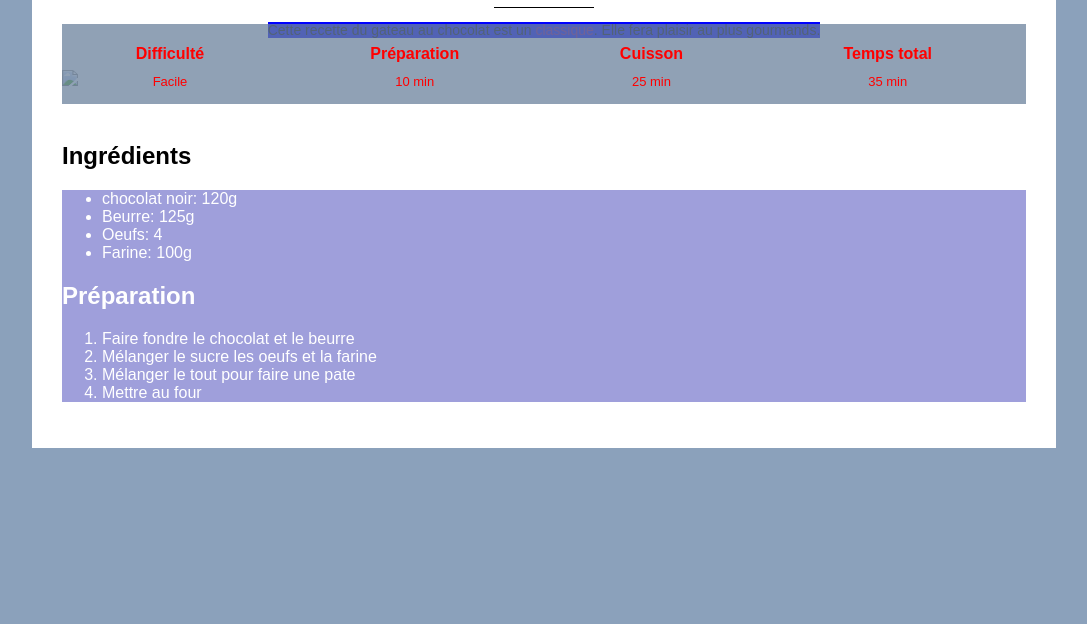
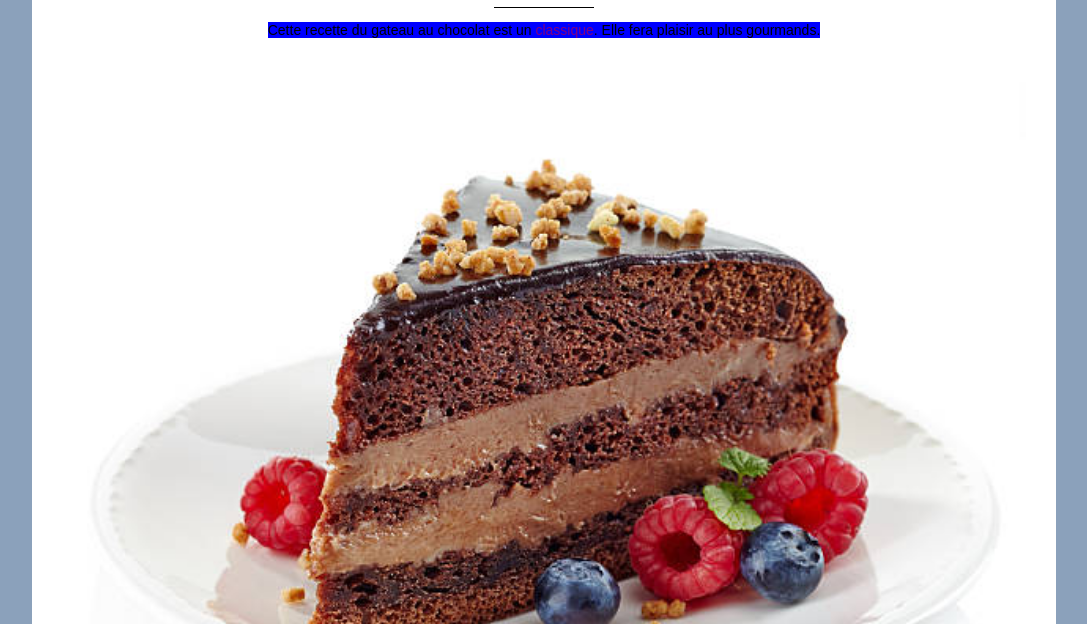
Before and after one commit to llokalla972/site_recette, a plain HTML site: page recetteChocolat.html in a window 1280 px wide. Shown: the part 176-800 px from the top of the page, without its empty margins (96-1183 px from the left). Drawn offline with Linux system fonts and the light colour scheme.

Commit message:
Add files via upload

```diff
--- a/recetteChocolat.html
+++ b/recetteChocolat.html
@@ -91,7 +91,7 @@
     </div>
         <br>
     <div class="info">
-        <img class="centre" style="display: block;" src ="images/gateaux1.jpg">
+        <img class="centre" style="display: block;" src ="gateaux1.jpg">
         <br>
         <table class="info">
             <tr>
```
